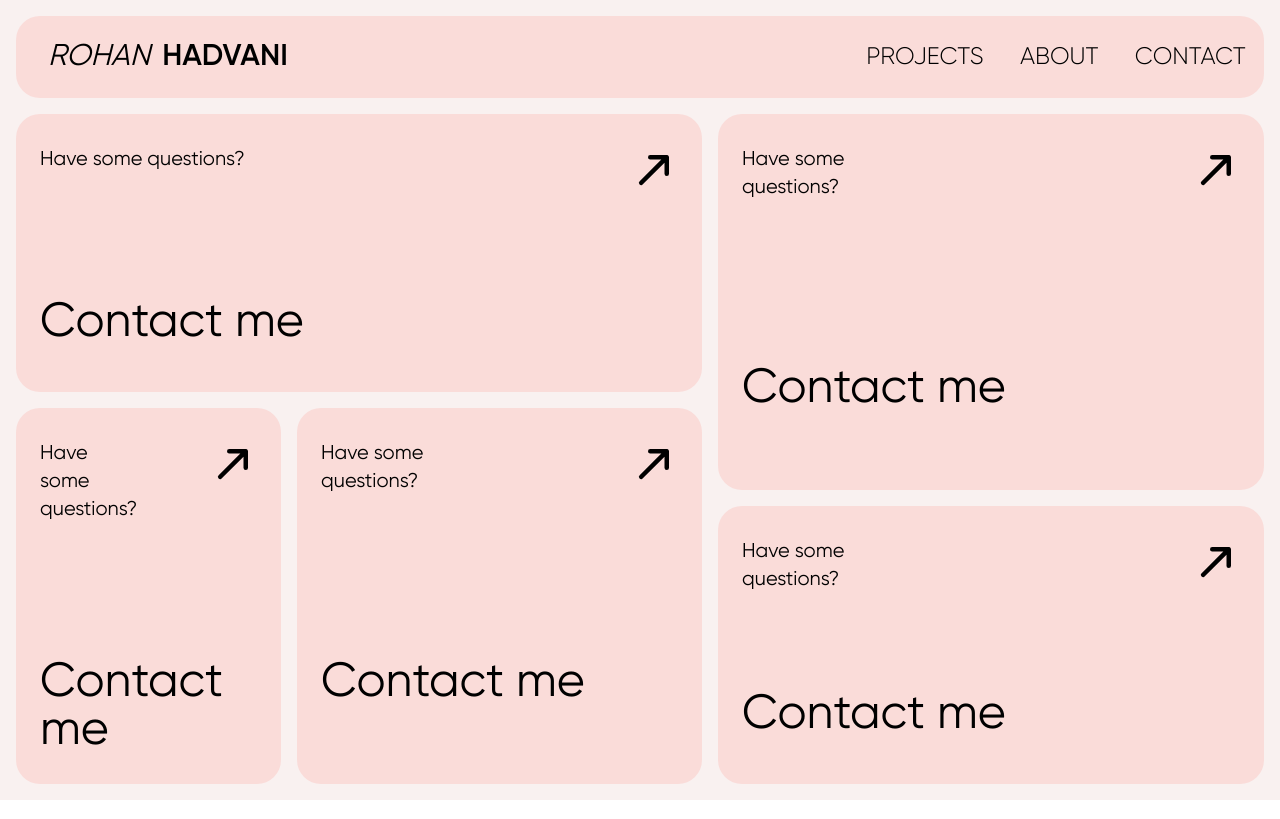
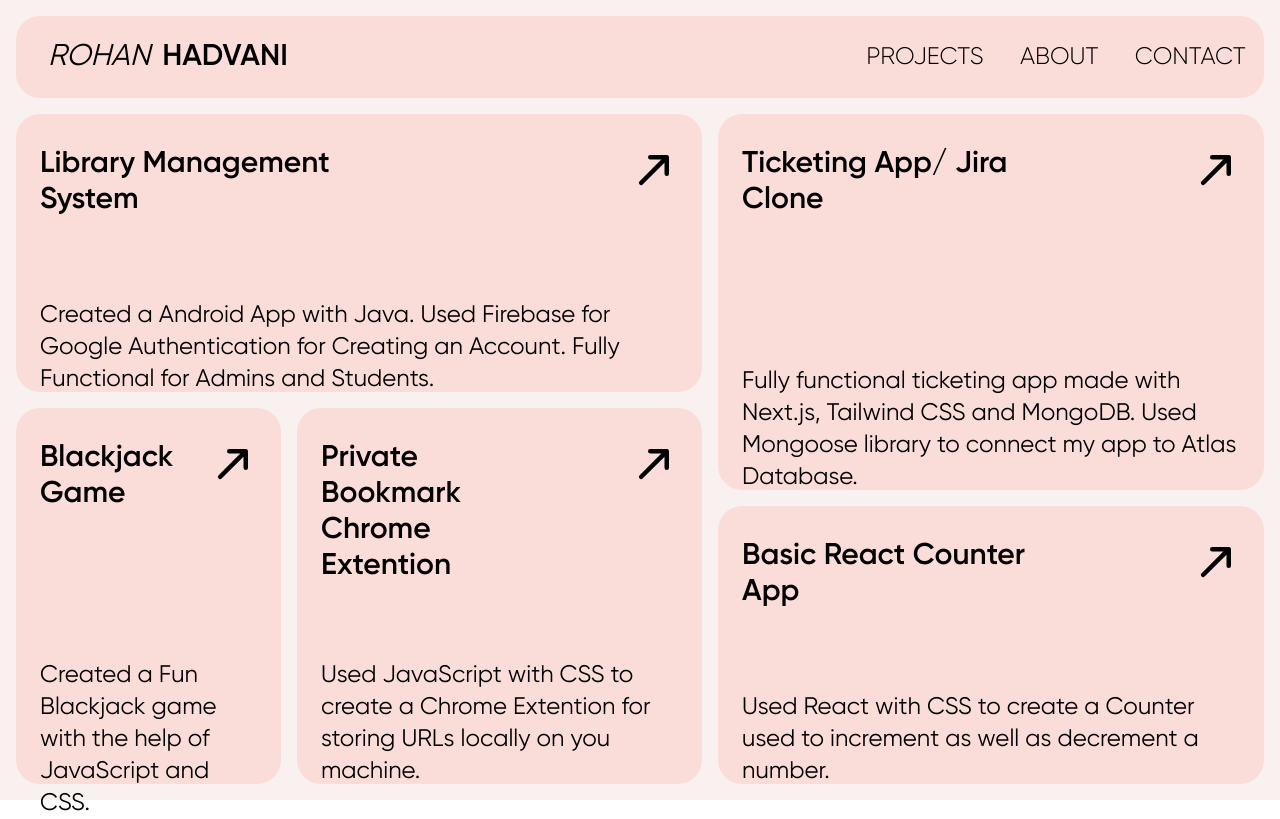
Before and after one commit to rohan27hadvani/portfolio-1, a React (Vite) app in the folder portfolio-1/: page /Projects in a window 1280 px wide. Built offline with nearby package versions, Linux system fonts and the light colour scheme.

Commit message:
Projects Added

```diff
--- a/portfolio-1/src/Navbar.jsx
+++ b/portfolio-1/src/Navbar.jsx
@@ -16,13 +16,13 @@ const Navbar = ({ theme, load, animationClass = 'moving-1' }) => {
       </div>
       <div className='w-1/3 flex items-center'>
         <ul className='text-black flex justify-around font-gilroy uppercase text-2xl w-full'>
-          <li className='font-light hover:underline hover:cursor-pointer'>
+          <li className='font-light hover:font-semibold hover:underline hover:cursor-pointer'>
             <Link to="/Projects">Projects</Link>
           </li>
-          <li className='font-light hover:underline hover:cursor-pointer'>
+          <li className='font-light hover:font-semibold hover:underline hover:cursor-pointer'>
             <Link to="/About">About</Link>
           </li>
-          <li className='font-light hover:underline hover:cursor-pointer'>
+          <li className='font-light hover:font-semibold hover:underline hover:cursor-pointer'>
             <Link to="/Contact">Contact</Link>
           </li>
         </ul>
--- a/portfolio-1/src/Projects.jsx
+++ b/portfolio-1/src/Projects.jsx
@@ -53,15 +53,17 @@ function Projects() {
         <div className={`${themeClasses[theme].light} row-span-3 col-span-5 basic ${load ? 'moving-p1' : ''} transition-opacity duration-1000 ease ${isContentVisible ? 'opacity-100' : 'opacity-0'}`}>
           <div className='text-black font-gilroy w-full h-full'>
             <div className='flex w-full h-2/3'>
-              <div className='w-2/5 text-xl pl-6 pt-8'>
-                Have some questions?
+              <div className='w-3/5 text-3xl font-semibold pl-6 pt-8'>
+                Library Management System
               </div>
-              <div className='w-3/5 pr-6 pt-8 flex justify-end'>
-                <img src={carrow} alt="" className='h-12 hover:cursor-pointer hover:border-[0.5px] hover:border-black' />
+              <div className='w-2/5 pr-6 pt-8 flex justify-end'>
+                <a href="https://github.com/rohan27hadvani/SVIT-LMS">
+                  <img src={carrow} alt="" className='h-12 hover:cursor-pointer hover:border-[0.5px] hover:border-black' />
+                </a>
               </div>
             </div>
-            <div className='h-1/3 text-5xl pl-6'>
-              Contact me
+            <div className='h-1/3 text-2xl px-6'>
+              Created a Android App with Java. Used Firebase for Google Authentication for Creating an Account. Fully Functional for Admins and Students.
             </div>
           </div>
         </div>
@@ -69,15 +71,17 @@ function Projects() {
         <div className={`${themeClasses[theme].light} row-span-4 col-span-4 basic ${load ? 'moving-p2' : ''} transition-opacity duration-1000 ease ${isContentVisible ? 'opacity-100' : 'opacity-0'}`}>
           <div className='text-black font-gilroy w-full h-full'>
             <div className='flex w-full h-2/3'>
-              <div className='w-2/5 text-xl pl-6 pt-8'>
-                Have some questions?
+              <div className='w-3/5 text-3xl pl-6 font-semibold pt-8'>
+                Ticketing App/ Jira Clone
               </div>
-              <div className='w-3/5 pr-6 pt-8 flex justify-end'>
-                <img src={carrow} alt="" className='h-12 hover:cursor-pointer hover:border-[0.5px] hover:border-black' />
+              <div className='w-2/5 pr-6 pt-8 flex justify-end'>
+                <a href="https://github.com/rohan27hadvani/ticketing-app" target='_blank'>
+                  <img src={carrow} alt="" className='h-12 hover:cursor-pointer hover:border-[0.5px] hover:border-black' />
+                </a>
               </div>
             </div>
-            <div className='h-1/3 text-5xl pl-6'>
-              Contact me
+            <div className='h-1/3 text-2xl px-6'>
+              Fully functional ticketing app made with Next.js, Tailwind CSS and MongoDB. Used Mongoose library to connect my app to Atlas Database.
             </div>
           </div>
         </div>
@@ -85,15 +89,17 @@ function Projects() {
         <div className={`${themeClasses[theme].light} row-span-4 col-span-2 basic ${load ? 'moving-p3' : ''} transition-opacity duration-1000 ease ${isContentVisible ? 'opacity-100' : 'opacity-0'}`}>
           <div className='text-black font-gilroy w-full h-full'>
             <div className='flex w-full h-2/3'>
-              <div className='w-2/5 text-xl pl-6 pt-8'>
-                Have some questions?
+              <div className='w-3/5 text-3xl font-semibold pl-6 pt-8'>
+                Blackjack Game
               </div>
-              <div className='w-3/5 pr-6 pt-8 flex justify-end'>
-                <img src={carrow} alt="" className='h-12 hover:cursor-pointer hover:border-[0.5px] hover:border-black' />
+              <div className='w-2/5 pr-6 pt-8 flex justify-end'>
+                <a href="https://github.com/rohan27hadvani/Blackjack-Game">
+                  <img src={carrow} alt="" className='h-12 hover:cursor-pointer hover:border-[0.5px] hover:border-black' />
+                </a>
               </div>
             </div>
-            <div className='h-1/3 text-5xl pl-6'>
-              Contact me
+            <div className='h-1/3 text-2xl px-6'>
+              Created a Fun Blackjack game with the help of JavaScript and CSS.
             </div>
           </div>
         </div>
@@ -101,15 +107,17 @@ function Projects() {
         <div className={`${themeClasses[theme].light} row-span-4 col-span-3 basic ${load ? 'moving-p4' : ''} transition-opacity duration-1000 ease ${isContentVisible ? 'opacity-100' : 'opacity-0'}`}>
           <div className='text-black font-gilroy w-full h-full'>
             <div className='flex w-full h-2/3'>
-              <div className='w-2/5 text-xl pl-6 pt-8'>
-                Have some questions?
+              <div className='w-3/5 text-3xl font-semibold pl-6 pt-8'>
+                Private Bookmark Chrome Extention
               </div>
-              <div className='w-3/5 pr-6 pt-8 flex justify-end'>
-                <img src={carrow} alt="" className='h-12 hover:cursor-pointer hover:border-[0.5px] hover:border-black' />
+              <div className='w-2/5 pr-6 pt-8 flex justify-end'>
+                <a href="https://github.com/rohan27hadvani/Private-Bookmark-Chrome-Ext">
+                  <img src={carrow} alt="" className='h-12 hover:cursor-pointer hover:border-[0.5px] hover:border-black' />
+                </a>
               </div>
             </div>
-            <div className='h-1/3 text-5xl pl-6'>
-              Contact me
+            <div className='h-1/3 text-2xl px-6'>
+              Used JavaScript with CSS to create a Chrome Extention for storing URLs locally on you machine.
             </div>
           </div>
         </div>
@@ -117,15 +125,17 @@ function Projects() {
         <div className={`${themeClasses[theme].light} row-span-3 col-span-4 basic ${load ? 'moving-p5' : ''} transition-opacity duration-1000 ease ${isContentVisible ? 'opacity-100' : 'opacity-0'}`}>
           <div className='text-black font-gilroy w-full h-full'>
             <div className='flex w-full h-2/3'>
-              <div className='w-2/5 text-xl pl-6 pt-8'>
-                Have some questions?
+              <div className='w-3/5 text-3xl font-semibold pl-6 pt-8'>
+                Basic React Counter App
               </div>
-              <div className='w-3/5 pr-6 pt-8 flex justify-end'>
-                <img src={carrow} alt="" className='h-12 hover:cursor-pointer hover:border-[0.5px] hover:border-black' />
+              <div className='w-2/5 pr-6 pt-8 flex justify-end'>
+                <a href="https://github.com/rohan27hadvani/React-Counter-App/tree/main">
+                  <img src={carrow} alt="" className='h-12 hover:cursor-pointer hover:border-[0.5px] hover:border-black' />
+                </a>
               </div>
             </div>
-            <div className='h-1/3 text-5xl pl-6'>
-              Contact me
+            <div className='h-1/3 text-2xl px-6'>
+              Used React with CSS to create a Counter used to increment as well as decrement a number.
             </div>
           </div>
         </div>
--- a/portfolio-1/src/animation.css
+++ b/portfolio-1/src/animation.css
@@ -212,7 +212,7 @@
   }
 
   .moving-pn {
-      animation: divpn 1.5s ease forwards;
+      animation: divpn 0.75s ease forwards;
   }
 
 @keyframes divp1 {
@@ -234,7 +234,7 @@
   }
 
   .moving-p1 {
-    animation: divp1 1.75s ease forwards;
+    animation: divp1 1s ease forwards;
   }
 
 
@@ -257,7 +257,7 @@
    }
 
   .moving-p2 {
-     animation: divp2 2s ease forwards;
+     animation: divp2 1.2s ease forwards;
    }
 
 
@@ -280,7 +280,7 @@
         }
 
         .moving-p3 {
-            animation: divp3 2.2s ease forwards;
+            animation: divp3 1.4s ease forwards;
         }
 
         @keyframes divp4 {
@@ -301,7 +301,7 @@
               }
         }
         .moving-p4 {
-          animation: divp4 2.4s ease forwards;
+          animation: divp4 1.7s ease forwards;
         }
 
 @keyframes divp5 {
@@ -323,5 +323,5 @@
   }
 
   .moving-p5 {
-  animation: divp5 2.6s ease forwards;
+  animation: divp5 2s ease forwards;
   }
```
Also changed, not shown: portfolio-1/src/Contact.jsx (+11 -11 lines).
